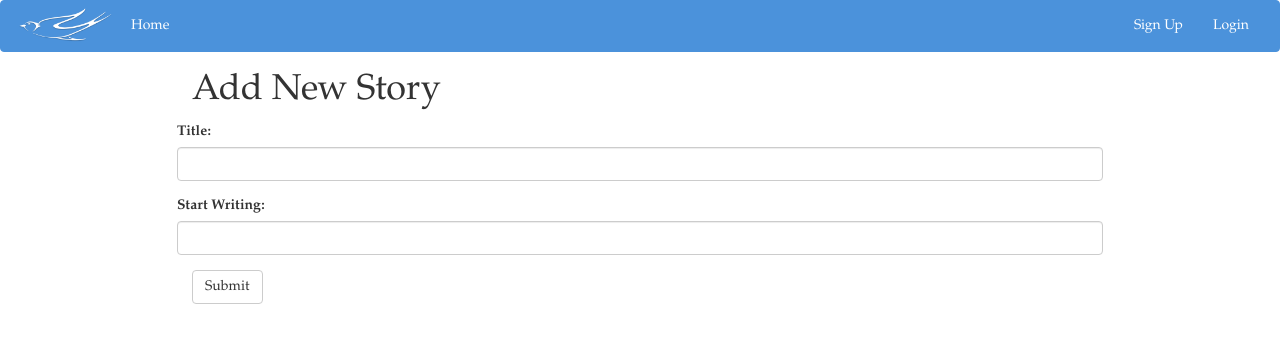
After one commit to danaadylova/Swallow-Tales, a Django app: template BrickHacks/SwallowTales/templates/add_story.html in a window 1280 px wide. The commit adds this page. Shown: the top 343 px of the page. Run offline with Django 3.2, Linux system fonts and the light colour scheme; the template is opened without the code that fills it, so the values that code supplies are empty; some libraries are stand-ins or nearby versions.

Commit message:
Added Add New Story page

```diff
--- /dev/null
+++ b/BrickHacks/SwallowTales/templates/add_story.html
@@ -0,0 +1,21 @@
+{% extends "base.html" %}
+
+{% block content %}
+
+<div id="muh_stories">
+    <h1> Add New Story </h1>
+    <form class="form-horizontal" role="form" method="post">
+        <div class="form-group">
+            <label>Title:</label>
+            <input type="text" name="title" class="form-control" id="title">
+        </div>
+        <div class="form-group">
+            <label>Start Writing:</label>
+            <input type="text" name="text" class="form-control" id="text">
+        </div>
+        <button type="submit" class="btn btn-default">Submit</button>
+    </form>
+</div>
+
+
+{% endblock content %}
--- a/BrickHacks/SwallowTales/templates/muh_storiez.html
+++ b/BrickHacks/SwallowTales/templates/muh_storiez.html
@@ -1,6 +1,7 @@
 {% extends "base.html" %}
 
 {% block content %}
+
 <div id="muh_stories">
     <h1> My Stories </h1>
     <div>
```
